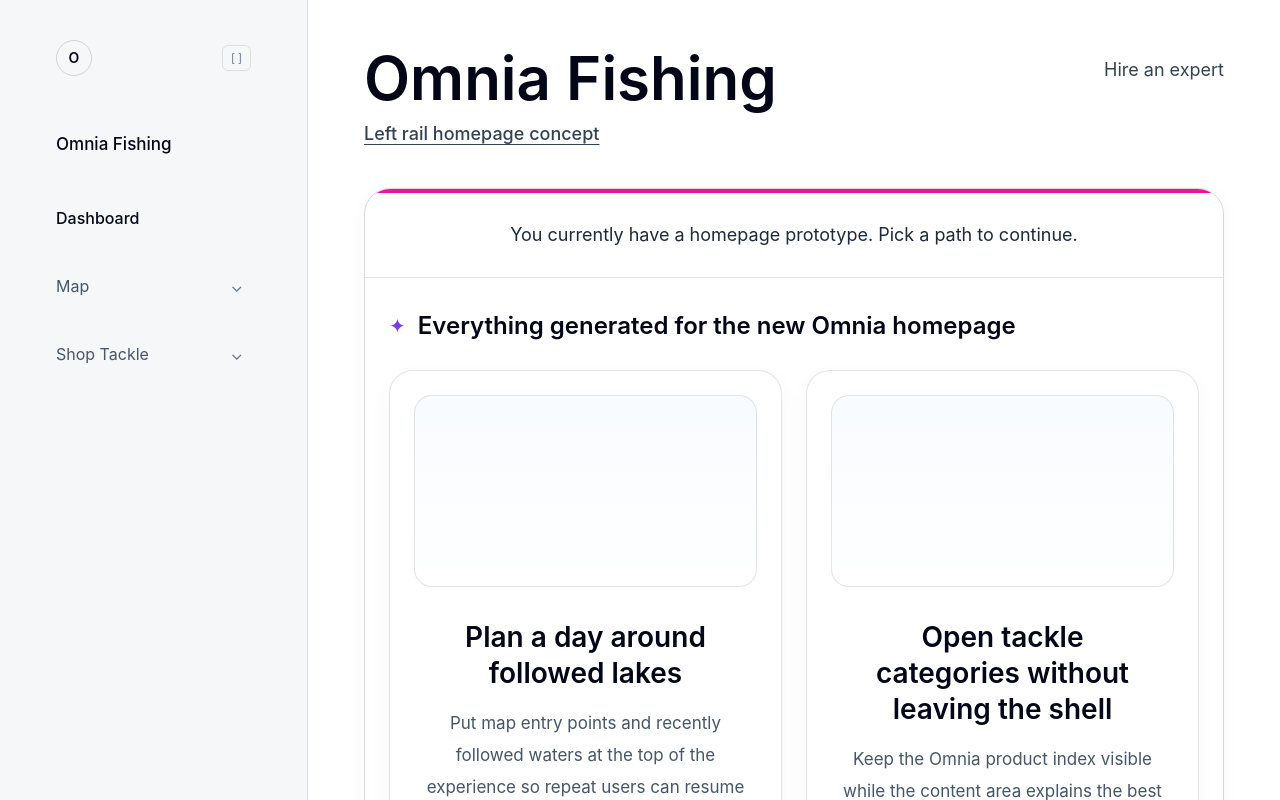
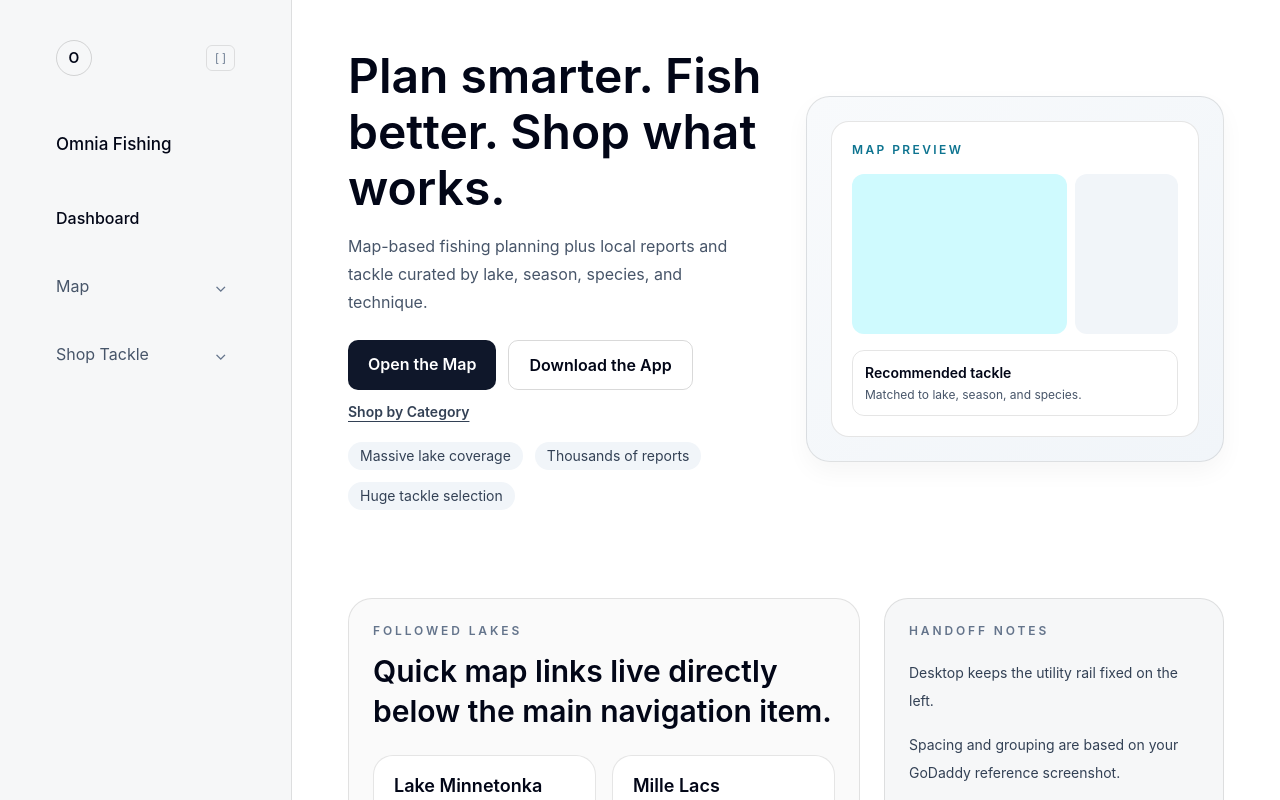
Before and after one commit to mjohnson280/new-omnia-fishing-homepage, a Next.js app: page / in a window 1280 px wide. Shown: the top 800 px of the page. Built offline with nearby package versions, Linux system fonts and the light colour scheme.

Commit message:
Blend production-style top hero into left-rail homepage shell.
Retain the staged left navigation concept while restoring a stronger production-inspired top section and improving keyboard/ARIA accessibility across navigation controls.

Made-with: Cursor

```diff
--- a/components/Homepage.tsx
+++ b/components/Homepage.tsx
@@ -1,7 +1,7 @@
 'use client';
 
 import Link from 'next/link';
-import { useState } from 'react';
+import { useId, useState } from 'react';
 
 type Lake = {
   name: string;
@@ -202,21 +202,6 @@ const condensedTackleIndex: TackleCategory[] = [
   },
 ];
 
-const homepageCards = [
-  {
-    title: 'Plan a day around followed lakes',
-    description:
-      'Put map entry points and recently followed waters at the top of the experience so repeat users can resume instantly.',
-    cta: 'View Lakes',
-  },
-  {
-    title: 'Open tackle categories without leaving the shell',
-    description:
-      'Keep the Omnia product index visible while the content area explains the best next action for the angler.',
-    cta: 'Shop Tackle',
-  },
-];
-
 export default function Homepage() {
   return (
     <main className="min-h-screen bg-white text-slate-950">
@@ -235,9 +220,11 @@ export default function Homepage() {
 function Sidebar() {
   const [mapOpen, setMapOpen] = useState(false);
   const [shopOpen, setShopOpen] = useState(false);
+  const mapPanelId = useId();
+  const shopPanelId = useId();
 
   return (
-    <aside className="sticky top-0 hidden h-screen w-[308px] shrink-0 border-r border-black/10 bg-[#f6f7f8] xl:block">
+    <aside className="sticky top-0 hidden h-screen w-[292px] shrink-0 border-r border-black/10 bg-[#f6f7f8] xl:block 2xl:w-[308px]">
       <div className="flex h-full flex-col px-14 py-10">
         <div className="flex items-center justify-between">
           <div className="flex h-9 w-9 items-center justify-center rounded-full border border-black/15 text-sm font-semibold">
@@ -252,12 +239,13 @@ function Sidebar() {
           <p className="text-[17px] font-medium text-slate-950">Omnia Fishing</p>
         </div>
 
-        <nav className="mt-12 min-h-0 flex-1 overflow-y-auto pr-2">
+        <nav aria-label="Primary" className="mt-12 min-h-0 flex-1 overflow-y-auto overscroll-contain pr-2">
           <div className="space-y-11">
             <PrimaryNav label="Dashboard" href="/app" active />
             <ExpandableNav
               label="Map"
               href="/map"
+              panelId={mapPanelId}
               open={mapOpen}
               onToggle={() => setMapOpen((value) => !value)}
             >
@@ -268,6 +256,7 @@ function Sidebar() {
             <ExpandableNav
               label="Shop Tackle"
               href="/shop"
+              panelId={shopPanelId}
               open={shopOpen}
               onToggle={() => setShopOpen((value) => !value)}
             >
@@ -282,7 +271,7 @@ function Sidebar() {
                         <Link
                           key={item.label}
                           href={item.href}
-                          className="block py-1.5 text-[14px] text-slate-500 hover:text-slate-900"
+                          className="block rounded-sm py-1.5 text-[14px] text-slate-500 hover:text-slate-900 focus-visible:outline-none focus-visible:ring-2 focus-visible:ring-cyan-400/70"
                         >
                           {item.label}
                         </Link>
@@ -315,7 +304,8 @@ function PrimaryNav({
       ) : null}
       <Link
         href={href}
-        className={`block text-[16px] ${active ? 'font-medium text-slate-950' : 'text-slate-600 hover:text-slate-950'}`}
+        aria-current={active ? 'page' : undefined}
+        className={`block rounded-sm text-[16px] focus-visible:outline-none focus-visible:ring-2 focus-visible:ring-cyan-400/70 ${active ? 'font-medium text-slate-950' : 'text-slate-600 hover:text-slate-950'}`}
       >
         {label}
       </Link>
@@ -326,12 +316,14 @@ function PrimaryNav({
 function ExpandableNav({
   label,
   href,
+  panelId,
   open,
   onToggle,
   children,
 }: {
   label: string;
   href: string;
+  panelId: string;
   open: boolean;
   onToggle: () => void;
   children: React.ReactNode;
@@ -339,20 +331,28 @@ function ExpandableNav({
   return (
     <div>
       <div className="flex items-center justify-between">
-        <Link href={href} className="text-[16px] text-slate-600 hover:text-slate-950">
+        <Link
+          href={href}
+          className="rounded-sm text-[16px] text-slate-600 hover:text-slate-950 focus-visible:outline-none focus-visible:ring-2 focus-visible:ring-cyan-400/70"
+        >
           {label}
         </Link>
         <button
           type="button"
+          aria-controls={panelId}
           aria-expanded={open}
           aria-label={`Toggle ${label}`}
           onClick={onToggle}
-          className="text-slate-500 transition hover:text-slate-900"
+          className="rounded-sm text-slate-500 transition hover:text-slate-900 focus-visible:outline-none focus-visible:ring-2 focus-visible:ring-cyan-400/70"
         >
           <span className={`block transition ${open ? 'rotate-180' : ''}`}>⌄</span>
         </button>
       </div>
-      {open ? <div className="mt-3">{children}</div> : null}
+      {open ? (
+        <div id={panelId} className="mt-3">
+          {children}
+        </div>
+      ) : null}
     </div>
   );
 }
@@ -368,7 +368,7 @@ function IndentedLinks({
         <Link
           key={item.label}
           href={item.href}
-          className="block py-2 text-[16px] text-slate-500 hover:text-slate-950"
+          className="block rounded-sm py-2 text-[16px] text-slate-500 hover:text-slate-950 focus-visible:outline-none focus-visible:ring-2 focus-visible:ring-cyan-400/70"
         >
           {item.label}
         </Link>
@@ -379,18 +379,27 @@ function IndentedLinks({
 
 function MobileTopBar() {
   return (
-    <section className="border-b border-black/10 bg-[#f6f7f8] px-6 py-5 xl:hidden">
+    <section className="sticky top-0 z-20 border-b border-black/10 bg-[#f6f7f8]/95 px-6 py-5 backdrop-blur xl:hidden">
       <p className="text-xs font-semibold uppercase tracking-[0.24em] text-slate-500">
         Omnia shell study
       </p>
       <div className="mt-4 flex flex-wrap gap-3">
-        <Link href="/map" className="rounded-full border border-black/10 bg-white px-4 py-2 text-sm font-semibold">
+        <Link
+          href="/map"
+          className="rounded-full border border-black/10 bg-white px-4 py-2 text-sm font-semibold focus-visible:outline-none focus-visible:ring-2 focus-visible:ring-cyan-400/70"
+        >
           Map
         </Link>
-        <Link href="/shop" className="rounded-full border border-black/10 bg-white px-4 py-2 text-sm font-semibold">
+        <Link
+          href="/shop"
+          className="rounded-full border border-black/10 bg-white px-4 py-2 text-sm font-semibold focus-visible:outline-none focus-visible:ring-2 focus-visible:ring-cyan-400/70"
+        >
           Shop Tackle
         </Link>
-        <Link href="/app" className="rounded-full border border-black/10 bg-white px-4 py-2 text-sm font-semibold">
+        <Link
+          href="/app"
+          className="rounded-full border border-black/10 bg-white px-4 py-2 text-sm font-semibold focus-visible:outline-none focus-visible:ring-2 focus-visible:ring-cyan-400/70"
+        >
           Dashboard
         </Link>
       </div>
@@ -402,51 +411,57 @@ function HeroSection() {
   return (
     <section className="bg-white">
       <div className="container-shell px-8 py-10 lg:px-14 lg:py-12">
-        <div className="flex items-start justify-between gap-6">
-          <div>
-            <h1 className="text-5xl font-semibold leading-none md:text-6xl">Omnia Fishing</h1>
-            <p className="mt-3 text-lg font-medium text-slate-700 underline underline-offset-4">
-              Left rail homepage concept
+        <div className="grid items-center gap-10 lg:grid-cols-2">
+          <div className="max-w-[560px]">
+            <h1 className="text-4xl font-semibold leading-[44px] md:text-5xl md:leading-[56px]">
+              Plan smarter. Fish better. Shop what works.
+            </h1>
+            <p className="mt-4 text-base leading-7 text-slate-600">
+              Map-based fishing planning plus local reports and tackle curated by lake, season,
+              species, and technique.
             </p>
-          </div>
-          <p className="hidden pt-2 text-lg text-slate-700 lg:block">Hire an expert</p>
-        </div>
-
-        <div className="mt-10 overflow-hidden rounded-[26px] border border-[#dfd6dd] bg-white shadow-[0_4px_18px_rgba(0,0,0,0.04)]">
-          <div className="border-t-[4px] border-t-[#f0139a] px-6 py-7">
-            <p className="text-center text-lg text-slate-800">
-              You currently have a homepage prototype. Pick a path to continue.
-            </p>
+            <div className="mt-6 flex flex-wrap gap-3">
+              <Link
+                href="/map"
+                className="rounded-[10px] bg-slate-900 px-5 py-3 font-semibold text-white hover:bg-slate-800 focus-visible:outline-none focus-visible:ring-2 focus-visible:ring-cyan-400/70"
+              >
+                Open the Map
+              </Link>
+              <Link
+                href="/app"
+                className="rounded-[10px] border border-black/15 px-5 py-3 font-semibold hover:bg-slate-50 focus-visible:outline-none focus-visible:ring-2 focus-visible:ring-cyan-400/70"
+              >
+                Download the App
+              </Link>
+              <Link
+                href="/shop"
+                className="self-center text-sm font-semibold text-slate-700 underline underline-offset-4 hover:text-slate-900 focus-visible:outline-none focus-visible:ring-2 focus-visible:ring-cyan-400/70"
+              >
+                Shop by Category
+              </Link>
+            </div>
+            <div className="mt-5 flex flex-wrap gap-3 text-sm text-slate-700">
+              <span className="rounded-full bg-slate-100 px-3 py-1">Massive lake coverage</span>
+              <span className="rounded-full bg-slate-100 px-3 py-1">Thousands of reports</span>
+              <span className="rounded-full bg-slate-100 px-3 py-1">Huge tackle selection</span>
+            </div>
           </div>
 
-          <div className="border-t border-black/10 px-6 py-8">
-            <div className="flex items-center gap-3">
-              <span className="text-xl text-[#7c3aed]">✦</span>
-              <h2 className="text-2xl font-semibold">
-                Everything generated for the new Omnia homepage
-              </h2>
-            </div>
-
-            <div className="mt-7 grid gap-6 xl:grid-cols-2">
-              {homepageCards.map((card) => (
-                <article
-                  key={card.title}
-                  className="rounded-[24px] border border-black/10 bg-white p-6 shadow-[0_10px_24px_rgba(0,0,0,0.04)]"
-                >
-                  <div className="h-48 rounded-[18px] border border-black/10 bg-[linear-gradient(180deg,#f8fbff_0%,#ffffff_100%)]" />
-                  <h3 className="mx-auto mt-8 max-w-[14ch] text-center text-[28px] font-semibold leading-9">
-                    {card.title}
-                  </h3>
-                  <p className="mx-auto mt-4 max-w-[28rem] text-center text-[17px] leading-8 text-slate-600">
-                    {card.description}
-                  </p>
-                  <div className="mt-7 text-center">
-                    <button className="rounded-[10px] border border-black/20 px-4 py-2 text-lg font-medium">
-                      {card.cta}
-                    </button>
-                  </div>
-                </article>
-              ))}
+          <div className="rounded-[24px] border border-black/10 bg-gradient-to-br from-slate-50 to-slate-100 p-6 shadow-[0_10px_24px_rgba(0,0,0,0.04)]">
+            <div className="rounded-[18px] border border-black/10 bg-white p-5">
+              <p className="text-xs font-semibold uppercase tracking-[0.2em] text-cyan-700">
+                Map preview
+              </p>
+              <div className="mt-4 grid grid-cols-3 gap-2">
+                <div className="col-span-2 h-40 rounded-xl bg-cyan-100" />
+                <div className="h-40 rounded-xl bg-slate-100" />
+              </div>
+              <div className="mt-4 rounded-xl border border-black/10 p-3">
+                <p className="text-sm font-semibold">Recommended tackle</p>
+                <p className="mt-1 text-xs text-slate-600">
+                  Matched to lake, season, and species.
+                </p>
+              </div>
             </div>
           </div>
         </div>
```
